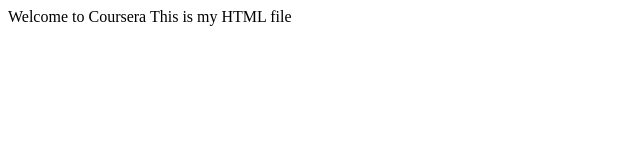
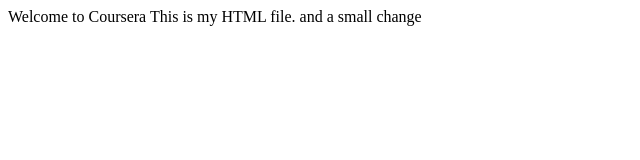
Before and after one commit to JLoveless1/coursera-test, a plain HTML site: page index.html in a window 1280 px wide. Shown: the whole page, without its empty margins (0-640 px from the left). Drawn offline with Linux system fonts and the light colour scheme.

Commit message:
another small change

```diff
--- a/index.html
+++ b/index.html
@@ -1,4 +1,4 @@
 <html>
 <head>Welcome to Coursera </head>
-<body>This is my HTML file</body>
+<body>This is my HTML file.  and a small change</body>
 </html>
```
